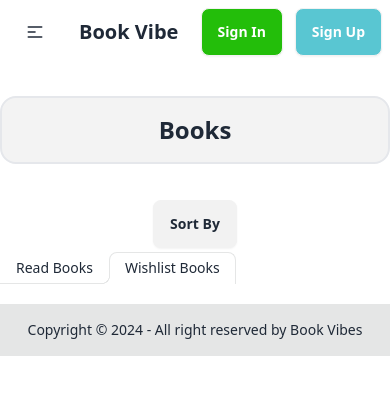
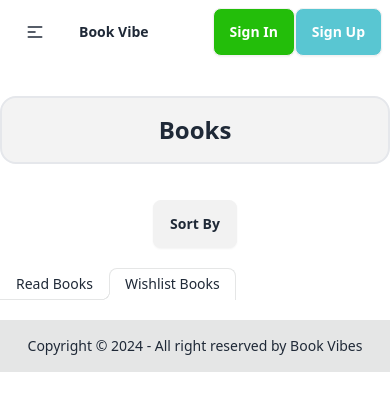
Before and after one commit to AbidShazid3/b9a8-book-vibe-project, a React (Vite) app: page /listed_books in a window 390 px wide. Shown: the top 410 px of the page. Built offline with nearby package versions, Linux system fonts and the light colour scheme; a web font is replaced by a local one.

Commit message:
added all book details changes and toast

```diff
--- a/src/components/About/About.jsx
+++ b/src/components/About/About.jsx
@@ -11,7 +11,7 @@ const About = () => {
                 <h1 className="text-2xl font-bold">Our Mission</h1>
                 <p className="mt-2">To inspire, support, and empower aspiring researchers. To make research accessible to all, regardless of age, gender, race, and financial background.</p>
             </div>
-            <div className="mt-5">
+            <div className="mt-5 p-2">
                 <h1 className="text-2xl font-bold">About Research To Empower (ReTE)</h1>
                 <p className="mt-2">With prevalent misinformation, the rise of social media, and artificial intelligence writing for us, we live in an era where learning research techniques and processes is needed more than ever to differentiate between true and false statements. Research also leads to new knowledge, creativity, and innovation. Most importantly, it empowers young people to pursue their interests, solve crucial problems, and master a set of essential, irreplaceable skills like critical reasoning, in-depth thinking, and communication.</p>
                 <p className="mt-5">Unsurprisingly, there is a huge demand for students to learn how to research. However, there is a lack of support, courses, and information with engaging and illuminating content that appropriately introduces research to young students.</p>
--- a/src/components/BookDetails/BookDetails.jsx
+++ b/src/components/BookDetails/BookDetails.jsx
@@ -22,16 +22,16 @@ const BookDetails = () => {
 
     return (
         <div className="mt-12">
-            <div className="flex rounded-lg p-4 gap-10">
-                <div className="bg-base-200 rounded-2xl">
-                    <img src={image} className="max-w-full shadow-2xl" />
+            <div className="md:flex lg:flex rounded-lg p-4 gap-10">
+                <div className=" flex bg-base-200 rounded-2xl items-center p-6">
+                    <img src={image} className="max-w-full shadow-2xl rounded-2xl" />
                 </div>
                 <div>
                     <h1 className="text-5xl font-bold">{bookName}</h1>
                     <h3 className="text-xl py-4 border-b-2">By: {author}</h3>
                     <p className="py-3 border-b-2">{category}</p>
                     <p className="py-3"><span className="font-bold">Review :</span> {review}</p>
-                    <div className="flex gap-8 py-4 border-b-2">
+                    <div className="md:flex lg:flex gap-8 py-4 border-b-2">
                         <p className="font-bold">Tags</p>
                         {
                             tags.map((tag, idx) => <span
--- a/src/components/ListedBooks/ListedBooks.jsx
+++ b/src/components/ListedBooks/ListedBooks.jsx
@@ -44,7 +44,7 @@ const ListedBooks = () => {
                     <li onClick={()=> handleDisplayReadFilter('yearOfPublishing')}><a>Publisher year</a></li>
                 </ul>
             </div>
-            <div role="tablist" className="tabs tabs-lifted flex">
+            <div role="tablist" className="tabs tabs-lifted flex mt-4">
                 <a role="tab" className="tab">Read Books</a>
                 <a role="tab" className="tab tab-active">Wishlist Books</a>
             </div>
--- a/src/components/NavBar/NavBar.jsx
+++ b/src/components/NavBar/NavBar.jsx
@@ -20,14 +20,14 @@ const NavBar = () => {
                             {links}
                         </ul>
                     </div>
-                    <a className="btn btn-ghost text-xl font-bold">Book Vibe</a>
+                    <a className="btn btn-ghost lg:text-xl md:text-xl font-bold">Book Vibe</a>
                 </div>
                 <div className="navbar-center hidden lg:flex">
                     <ul className="menu menu-horizontal px-1 gap-5">
                         {links}
                     </ul>
                 </div>
-                <div className="navbar-end gap-3">
+                <div className="navbar-end md:gap-3 lg:gap-3">
                     <a className="btn text-white bg-[#23BE0A]">Sign In</a>
                     <a className="btn text-white bg-[#59C6D2]">Sign Up</a>
                 </div>
--- a/src/components/NewBooks/NewBooks.jsx
+++ b/src/components/NewBooks/NewBooks.jsx
@@ -2,7 +2,7 @@ import { Link } from "react-router-dom";
 
 const NewBooks = () => {
     return (
-        <div className="flex flex-col justify-center items-center min-h-[calc(100vh-120px)] md:min-h-[calc(100vh-135px)] lg:min-h-[calc(100vh-135px)]">
+        <div className="flex flex-col justify-center items-center text-center min-h-[calc(100vh-120px)] md:min-h-[calc(100vh-135px)] lg:min-h-[calc(100vh-135px)] p-2">
             <h2 className="text-2xl font-bold">No new books are available now</h2>
             <Link to="/" className="text-[#23BE0A] text-xl font-medium">Back to Home</Link>
         </div>
--- a/src/components/ReadBookShow/ReadBookShow.jsx
+++ b/src/components/ReadBookShow/ReadBookShow.jsx
@@ -7,15 +7,15 @@ import { Link } from 'react-router-dom';
 const ReadBookShow = ({ readBookShow }) => {
     const {bookId, image, tags, bookName, author, category, rating, publisher, yearOfPublishing, totalPages } = readBookShow;
     return (
-        <div className="mt-12">
-            <div className="card card-side bg-base-100 shadow-xl">
+        <div className="mt-4">
+            <div className="md:flex lg:flex bg-base-100 shadow-xl">
                 <div className='p-6'>
                     <figure><img src={image} alt="" className='rounded-xl md:h-48 md:w-40 bg-[#F3F3F3]' /></figure>
                 </div>
                 <div className="card-body">
                     <h2 className="text-2xl font-bold">{bookName}</h2>
                     <p>By : {author}</p>
-                    <div className="flex gap-4 py-2">
+                    <div className="md:flex lg:flex gap-4 py-2">
                         <div>
                             <p className="font-bold">Tags</p>
                         </div>
```
Also changed, not shown: 1 other file (tests, documents, lock files or other folders).
